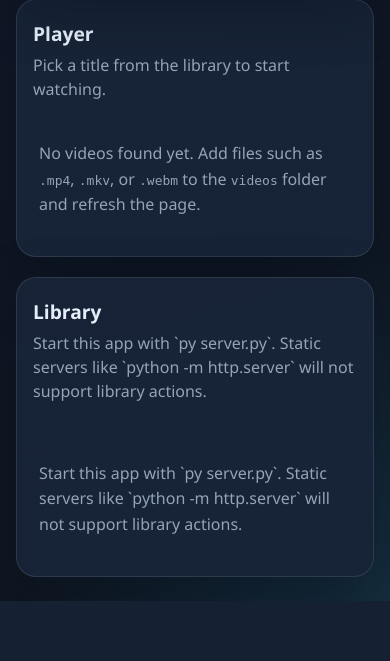
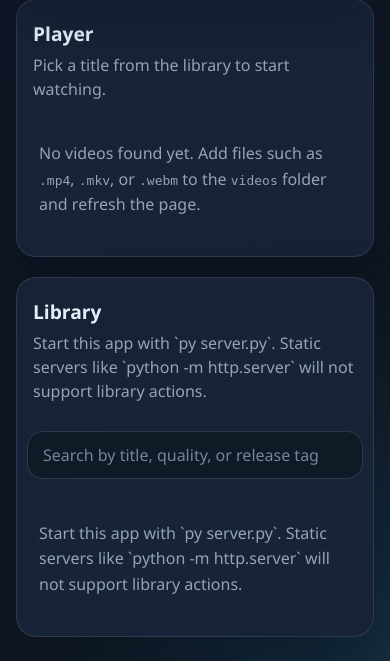
Before and after one commit to robinmaker123-ai/videoserver, a Python web app: template templates/index.html in a window 390 px wide. Shown: the part 817-1478 px from the top of the page. Before the commit the page ends 1418 px from the top, so only its background shows below. Run offline with Jinja, Linux system fonts and the light colour scheme; the template is opened without the code that fills it, so the values that code supplies are empty.

Commit message:
Add searchable video library

```diff
--- a/templates/index.html
+++ b/templates/index.html
@@ -849,6 +849,44 @@
       overflow-wrap: anywhere;
     }
 
+    .library-toolbar {
+      padding: 12px 22px 0;
+      display: flex;
+      align-items: center;
+      gap: 10px;
+      flex-wrap: wrap;
+    }
+
+    .library-search {
+      flex: 1 1 220px;
+      min-width: 0;
+    }
+
+    .search-input {
+      width: 100%;
+      min-height: 44px;
+      padding: 12px 15px;
+      border: 1px solid rgba(148, 163, 184, 0.22);
+      border-radius: 16px;
+      background: rgba(15, 23, 32, 0.72);
+      color: var(--text);
+      font: inherit;
+    }
+
+    .search-input::placeholder {
+      color: rgba(148, 163, 184, 0.78);
+    }
+
+    .search-input:focus {
+      outline: none;
+      border-color: rgba(249, 115, 22, 0.5);
+      box-shadow: 0 0 0 3px rgba(249, 115, 22, 0.14);
+    }
+
+    .search-clear {
+      white-space: nowrap;
+    }
+
     .note {
       margin-top: 12px;
       color: var(--muted);
@@ -1012,6 +1050,11 @@
       .library {
         margin-left: 0;
         margin-right: 0;
+      }
+
+      .library-toolbar {
+        padding-left: 10px;
+        padding-right: 10px;
       }
 
       .library {
@@ -1199,6 +1242,20 @@
         </div>
 
         <p class="source-path" id="source-path"></p>
+        <div class="library-toolbar">
+          <label class="library-search" for="library-search">
+            <span class="sr-only">Search library</span>
+            <input
+              class="search-input"
+              id="library-search"
+              type="search"
+              placeholder="Search by title, quality, or release tag"
+              autocomplete="off"
+              spellcheck="false"
+            >
+          </label>
+          <button class="seek-button secondary-button search-clear hidden" id="clear-library-search" type="button">Clear</button>
+        </div>
 
         <div class="library" id="library"></div>
         <p class="empty-state hidden" id="library-empty">
@@ -1241,6 +1298,8 @@
     const libraryCount = document.getElementById("library-count");
     const libraryEmpty = document.getElementById("library-empty");
     const sourcePath = document.getElementById("source-path");
+    const librarySearchInput = document.getElementById("library-search");
+    const clearLibrarySearchButton = document.getElementById("clear-library-search");
     const uploadInput = document.getElementById("upload-input");
     const uploadButton = document.getElementById("upload-button");
     const uploadStatus = document.getElementById("upload-status");
@@ -1254,6 +1313,7 @@
     let libraryVideos = [];
     let currentVideoDir = "";
     let currentVideoName = "";
+    let currentSearchQuery = "";
     let currentVideo = null;
     let controlsHideTimeout = null;
     let isScrubbing = false;
@@ -1261,10 +1321,13 @@
     let usingNativeFullscreen = false;
     let pendingResumeTime = null;
     let pendingAutoplay = false;
+    let libraryRequestSequence = 0;
+    let librarySearchTimeout = null;
     const backendStartHint = "Start this app with `py server.py`. Static servers like `python -m http.server` will not support library actions.";
     const prefersTouchLayout = window.matchMedia("(pointer: coarse)").matches
       || window.matchMedia("(hover: none)").matches;
     const controlsHideDelay = prefersTouchLayout ? 3200 : 1800;
+    const defaultLibraryEmptyHtml = libraryEmpty.innerHTML;
 
     function formatTime(totalSeconds) {
       if (!Number.isFinite(totalSeconds) || totalSeconds < 0) {
@@ -1285,6 +1348,32 @@
 
     function setRangeFill(slider, percent) {
       slider.style.setProperty("--range-fill", `${percent}%`);
+    }
+
+    function getVideoCountLabel(count) {
+      return `${count} video${count === 1 ? "" : "s"}`;
+    }
+
+    function getLibraryCountLabel(visibleCount, totalCount, query) {
+      if (!totalCount) {
+        return "0 videos detected.";
+      }
+
+      if (!query) {
+        return `${getVideoCountLabel(visibleCount)} detected.`;
+      }
+
+      return `Showing ${visibleCount} of ${getVideoCountLabel(totalCount)}.`;
+    }
+
+    function restoreDefaultLibraryEmptyState() {
+      libraryEmpty.innerHTML = defaultLibraryEmptyHtml;
+    }
+
+    function updateSearchControls() {
+      const hasQuery = Boolean(librarySearchInput.value.trim());
+      clearLibrarySearchButton.classList.toggle("hidden", !hasQuery);
+      clearLibrarySearchButton.disabled = librarySearchInput.disabled || !hasQuery;
     }
 
     function qualityOrderValue(video) {
@@ -1639,28 +1728,43 @@
       updateVolumeUI();
     }
 
-    function renderLibrary(videos, videoDir) {
+    function renderLibrary(videos, videoDir, query = "", totalVideos = videos.length) {
       libraryVideos = videos;
       currentVideoDir = videoDir || "";
+      currentSearchQuery = query.trim();
       library.innerHTML = "";
       currentButtons = [];
       sourcePath.textContent = currentVideoDir ? `Source folder: ${currentVideoDir}` : "";
       if (document.activeElement !== libraryPathInput) {
         libraryPathInput.value = currentVideoDir;
       }
+      if (document.activeElement !== librarySearchInput) {
+        librarySearchInput.value = currentSearchQuery;
+      }
+      updateSearchControls();
       updateLibraryPathControls();
 
       if (!videos.length) {
-        libraryCount.textContent = "0 videos detected.";
+        libraryCount.textContent = getLibraryCountLabel(0, totalVideos, currentSearchQuery);
         libraryEmpty.classList.remove("hidden");
-        playerShell.classList.add("hidden");
-        playerEmpty.classList.remove("hidden");
-        resetPlayerUI();
+        if (!totalVideos) {
+          restoreDefaultLibraryEmptyState();
+          playerShell.classList.add("hidden");
+          playerEmpty.classList.remove("hidden");
+          resetPlayerUI();
+        } else {
+          libraryEmpty.textContent = `No videos match "${currentSearchQuery}". Try a different word or clear the search.`;
+          if (!currentVideo || !currentVideoName || !player.getAttribute("src")) {
+            playerShell.classList.add("hidden");
+            playerEmpty.classList.remove("hidden");
+          }
+        }
         return;
       }
 
+      restoreDefaultLibraryEmptyState();
       libraryEmpty.classList.add("hidden");
-      libraryCount.textContent = `${videos.length} video${videos.length === 1 ? "" : "s"} detected.`;
+      libraryCount.textContent = getLibraryCountLabel(videos.length, totalVideos, currentSearchQuery);
 
       const selectedVideo = videos.find((video) => video.name === currentVideoName) || null;
 
@@ -1693,13 +1797,29 @@
         return;
       }
 
+      if (currentVideo && currentVideoName && player.getAttribute("src")) {
+        currentButtons.forEach((button) => {
+          button.classList.remove("active");
+        });
+        return;
+      }
+
       setSelectedVideo(videos[0]);
       currentButtons[0].classList.add("active");
     }
 
-    async function loadLibrary() {
+    async function loadLibrary(searchQuery = currentSearchQuery) {
+      const trimmedQuery = searchQuery.trim();
+      currentSearchQuery = trimmedQuery;
+      libraryRequestSequence += 1;
+      const requestSequence = libraryRequestSequence;
+      updateSearchControls();
+
       try {
-        const response = await fetch("/api/videos");
+        const querySuffix = trimmedQuery
+          ? `?${new URLSearchParams({ q: trimmedQuery }).toString()}`
+          : "";
+        const response = await fetch(`/api/videos${querySuffix}`);
         if (!response.ok) {
           if (response.status === 404) {
             throw new Error(backendStartHint);
@@ -1708,8 +1828,19 @@
         }
 
         const data = await response.json();
-        renderLibrary(data.videos || [], data.video_dir || "");
+        if (requestSequence !== libraryRequestSequence) {
+          return;
+        }
+
+        const totalVideos = typeof data.total_videos === "number"
+          ? data.total_videos
+          : (data.videos || []).length;
+        renderLibrary(data.videos || [], data.video_dir || "", data.query || trimmedQuery, totalVideos);
       } catch (error) {
+        if (requestSequence !== libraryRequestSequence) {
+          return;
+        }
+
         libraryVideos = [];
         currentVideoDir = "";
         library.innerHTML = "";
@@ -1719,7 +1850,11 @@
         if (document.activeElement !== libraryPathInput) {
           libraryPathInput.value = "";
         }
+        if (document.activeElement !== librarySearchInput) {
+          librarySearchInput.value = currentSearchQuery;
+        }
         updateLibraryPathControls();
+        updateSearchControls();
         libraryEmpty.classList.remove("hidden");
         libraryEmpty.textContent = fallbackMessage;
         playerShell.classList.add("hidden");
@@ -1836,6 +1971,14 @@
       openLibraryFolderButton.disabled = Boolean(libraryPathInput.disabled) || !currentVideoDir;
     }
 
+    function triggerLibrarySearch(delayMs = 180) {
+      window.clearTimeout(librarySearchTimeout);
+      librarySearchTimeout = window.setTimeout(() => {
+        loadLibrary(librarySearchInput.value).catch(() => {
+        });
+      }, delayMs);
+    }
+
     function uploadFile(file) {
       return new Promise((resolve, reject) => {
         const request = new XMLHttpRequest();
@@ -2222,6 +2365,33 @@
       });
     });
 
+    librarySearchInput.addEventListener("input", () => {
+      updateSearchControls();
+      triggerLibrarySearch();
+    });
+
+    librarySearchInput.addEventListener("keydown", (event) => {
+      if (event.key === "Enter") {
+        event.preventDefault();
+        triggerLibrarySearch(0);
+        return;
+      }
+
+      if (event.key === "Escape" && librarySearchInput.value) {
+        event.preventDefault();
+        librarySearchInput.value = "";
+        updateSearchControls();
+        triggerLibrarySearch(0);
+      }
+    });
+
+    clearLibrarySearchButton.addEventListener("click", () => {
+      librarySearchInput.value = "";
+      librarySearchInput.focus();
+      updateSearchControls();
+      triggerLibrarySearch(0);
+    });
+
     const syncFullscreenUI = () => {
       updateFullscreenButton();
       if (!isPlayerFullscreen()) {
@@ -2247,6 +2417,7 @@
     updateFullscreenButton();
     updateUploadState("No files selected.");
     updatePathStatus("Tip: set a folder once to avoid slow browser uploads for large files.");
+    updateSearchControls();
     updateLibraryPathControls();
 
     loadLibrary();
```
Also changed, not shown: server.py (+49 -5 lines), README.md.
